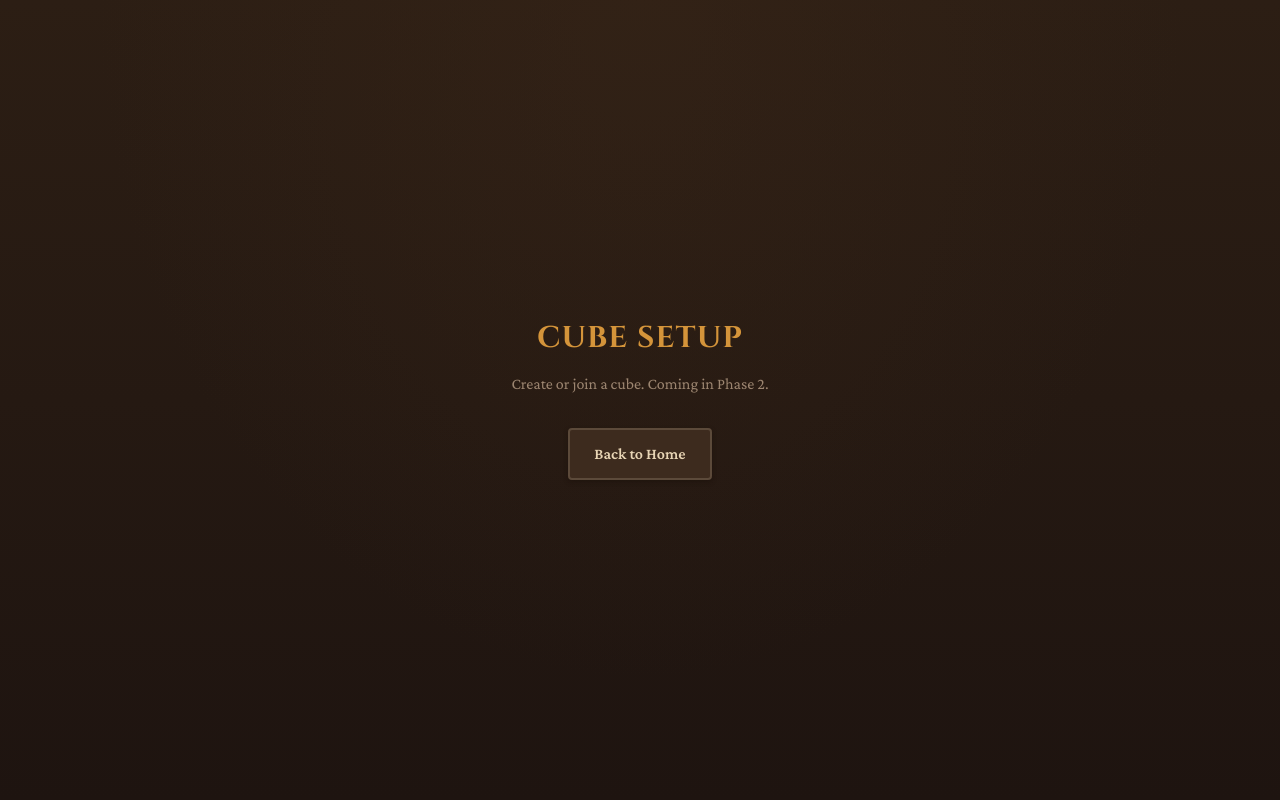
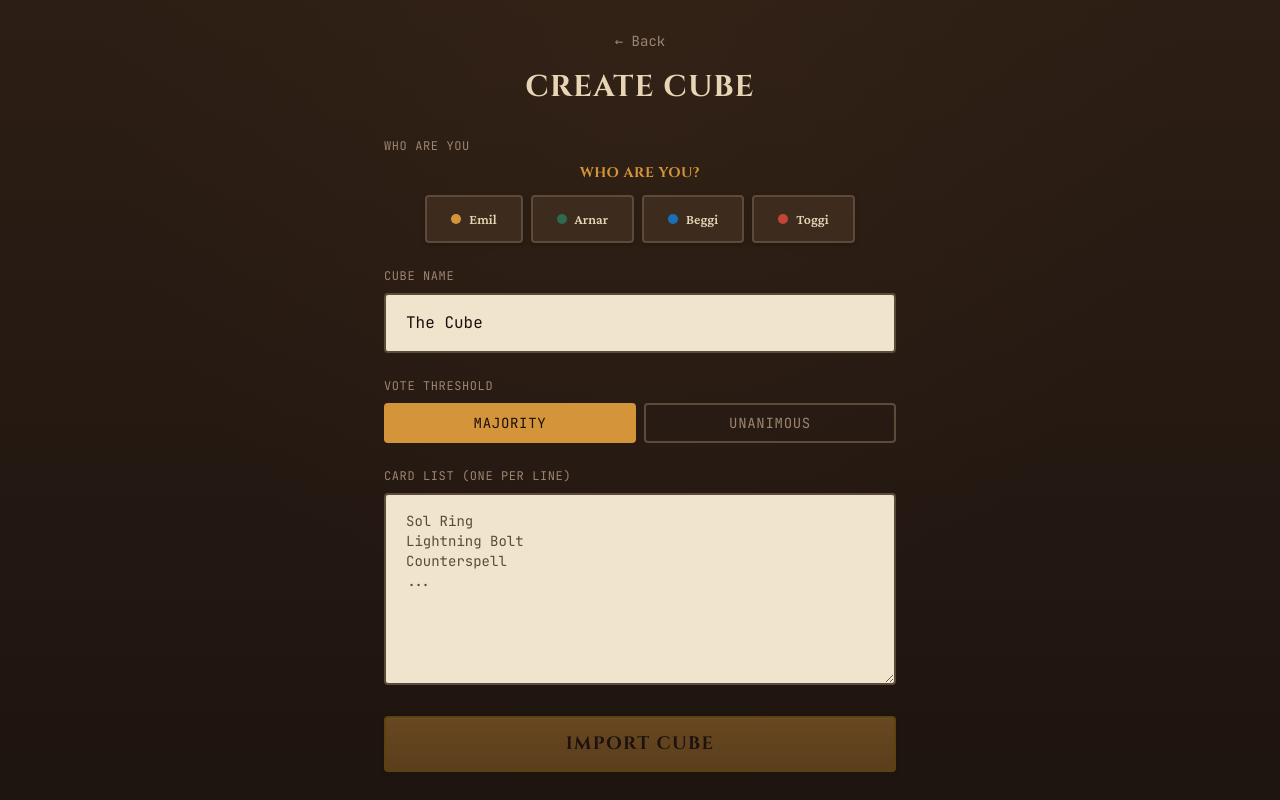
Before and after one commit to Interkz/archidekt-swiper, a React (Vite) app: page /cube/setup in a window 1280 px wide. Built offline with nearby package versions, Linux system fonts and the light colour scheme.

Commit message:
feat: CubeSetupPage — import flow with progress and otag tagging

```diff
--- a/src/pages/CubeSetupPage.tsx
+++ b/src/pages/CubeSetupPage.tsx
@@ -1,17 +1,243 @@
-import { Link } from 'react-router-dom'
+import { useState, useCallback } from 'react'
+import { useNavigate, Link } from 'react-router-dom'
+import { useCubeStore } from '../stores/cubeStore'
+import { parseCubeList, resolveCards, resolveOtags } from '../services/scryfallImport'
+import type { CubeCard } from '../types/cube'
+import MemberPicker from '../components/cube/MemberPicker'
+
+type ImportPhase = 'idle' | 'resolving' | 'tagging' | 'done' | 'error'
 
 export default function CubeSetupPage() {
+  const navigate = useNavigate()
+  const { memberName, createCube, setCards, currentCubeId } = useCubeStore()
+
+  const [cubeName, setCubeName] = useState('The Cube')
+  const [threshold, setThreshold] = useState<'majority' | 'unanimous'>('majority')
+  const [cardText, setCardText] = useState('')
+  const [phase, setPhase] = useState<ImportPhase>('idle')
+  const [progress, setProgress] = useState({ resolved: 0, total: 0, tag: '' })
+  const [errorMsg, setErrorMsg] = useState('')
+
+  const handleImport = useCallback(async () => {
+    if (!memberName) {
+      setErrorMsg('Select your name first')
+      return
+    }
+
+    const names = parseCubeList(cardText)
+    if (names.length === 0) {
+      setErrorMsg('No cards found in the list')
+      return
+    }
+
+    setPhase('resolving')
+    setProgress({ resolved: 0, total: names.length, tag: '' })
+    setErrorMsg('')
+
+    try {
+      // Step 1: Resolve card data from Scryfall
+      const resolved = await resolveCards(names, (done, total) => {
+        setProgress(p => ({ ...p, resolved: done, total }))
+      })
+
+      // Step 2: Resolve otag categories
+      setPhase('tagging')
+      const tagMap = await resolveOtags(
+        resolved.map(c => c.name),
+        (category) => {
+          setProgress(p => ({ ...p, tag: category }))
+        }
+      )
+
+      // Step 3: Create cube and import cards
+      createCube(cubeName, 360, threshold)
+      const cubeId = useCubeStore.getState().currentCubeId
+
+      const cubeCards: CubeCard[] = resolved.map(card => ({
+        id: crypto.randomUUID(),
+        cube_id: cubeId || '',
+        scryfall_id: card.scryfall_id,
+        name: card.name,
+        mana_cost: card.mana_cost,
+        cmc: card.cmc,
+        type_line: card.type_line,
+        color_identity: card.color_identity,
+        tags: tagMap.get(card.name.toLowerCase()) || [],
+        set_code: card.set_code,
+        image_uri: card.image_uri,
+        added_by: memberName,
+        added_at: new Date().toISOString(),
+      }))
+
+      setCards(cubeCards)
+      setPhase('done')
+
+      // Navigate to browser
+      const id = useCubeStore.getState().currentCubeId
+      setTimeout(() => navigate(`/cube/${id}/browser`), 500)
+    } catch (err) {
+      setPhase('error')
+      setErrorMsg(err instanceof Error ? err.message : 'Import failed')
+    }
+  }, [cardText, cubeName, threshold, memberName, createCube, setCards, navigate])
+
+  const isImporting = phase === 'resolving' || phase === 'tagging'
+  const progressPercent = progress.total > 0 ? Math.round((progress.resolved / progress.total) * 100) : 0
+
+  // If cube already exists, offer to go to it
+  if (currentCubeId && useCubeStore.getState().cards.length > 0 && phase === 'idle') {
+    return (
+      <div className="min-h-screen flex flex-col items-center justify-center p-6">
+        <h1 className="font-display text-3xl text-[var(--text-light)] tracking-wider mb-4">
+          CUBE EXISTS
+        </h1>
+        <p className="text-[var(--text-muted)] mb-8">
+          You already have a cube loaded ({useCubeStore.getState().cards.length} cards).
+        </p>
+        <div className="flex gap-4">
+          <Link to={`/cube/${currentCubeId}/browser`} className="btn-tavern px-6 py-3 inline-block text-center">
+            Open Cube
+          </Link>
+          <button
+            onClick={() => {
+              useCubeStore.getState().setCards([])
+              useCubeStore.setState({ currentCubeId: null, cube: null, members: [], proposals: [], votes: {} })
+            }}
+            className="btn-wood px-6 py-3"
+          >
+            Start Fresh
+          </button>
+        </div>
+      </div>
+    )
+  }
+
   return (
     <div className="min-h-screen flex flex-col items-center justify-center p-6">
-      <h1 className="font-display text-3xl text-[var(--amber)] tracking-wider mb-4">
-        CUBE SETUP
-      </h1>
-      <p className="text-[var(--text-muted)] mb-8">
-        Create or join a cube. Coming in Phase 2.
-      </p>
-      <Link to="/" className="btn-wood px-6 py-2 inline-block">
-        Back to Home
-      </Link>
+      <div className="w-full max-w-lg">
+        {/* Header */}
+        <div className="text-center mb-8">
+          <Link to="/" className="text-[var(--text-muted)] text-sm font-mono hover:text-[var(--text-light)] transition-colors">
+            &larr; Back
+          </Link>
+          <h1 className="font-display text-3xl text-[var(--text-light)] tracking-wider mt-4">
+            CREATE CUBE
+          </h1>
+        </div>
+
+        {/* Member Picker */}
+        <div className="mb-6">
+          <label className="text-terminal text-[var(--text-muted)] tracking-widest block mb-2">
+            WHO ARE YOU
+          </label>
+          <MemberPicker />
+        </div>
+
+        {/* Cube Name */}
+        <div className="mb-6">
+          <label className="text-terminal text-[var(--text-muted)] tracking-widest block mb-2">
+            CUBE NAME
+          </label>
+          <input
+            type="text"
+            value={cubeName}
+            onChange={e => setCubeName(e.target.value)}
+            className="input-terminal w-full"
+            disabled={isImporting}
+          />
+        </div>
+
+        {/* Vote Threshold */}
+        <div className="mb-6">
+          <label className="text-terminal text-[var(--text-muted)] tracking-widest block mb-2">
+            VOTE THRESHOLD
+          </label>
+          <div className="flex gap-2">
+            <button
+              onClick={() => setThreshold('majority')}
+              className={`flex-1 px-4 py-2 border-2 rounded font-mono text-sm uppercase tracking-wider transition-all ${
+                threshold === 'majority'
+                  ? 'border-[var(--amber)] bg-[var(--amber)] text-[var(--ink-primary)]'
+                  : 'border-[var(--border-wood)] text-[var(--text-muted)] hover:border-[var(--text-muted)]'
+              }`}
+              disabled={isImporting}
+            >
+              Majority
+            </button>
+            <button
+              onClick={() => setThreshold('unanimous')}
+              className={`flex-1 px-4 py-2 border-2 rounded font-mono text-sm uppercase tracking-wider transition-all ${
+                threshold === 'unanimous'
+                  ? 'border-[var(--amber)] bg-[var(--amber)] text-[var(--ink-primary)]'
+                  : 'border-[var(--border-wood)] text-[var(--text-muted)] hover:border-[var(--text-muted)]'
+              }`}
+              disabled={isImporting}
+            >
+              Unanimous
+            </button>
+          </div>
+        </div>
+
+        {/* Card List */}
+        <div className="mb-6">
+          <label className="text-terminal text-[var(--text-muted)] tracking-widest block mb-2">
+            CARD LIST (ONE PER LINE)
+          </label>
+          <textarea
+            value={cardText}
+            onChange={e => setCardText(e.target.value)}
+            className="input-terminal w-full h-48 resize-y font-mono text-sm"
+            placeholder={"Sol Ring\nLightning Bolt\nCounterspell\n..."}
+            disabled={isImporting}
+          />
+          {cardText && (
+            <p className="font-mono text-xs text-[var(--text-muted)] mt-1">
+              {parseCubeList(cardText).length} unique cards detected
+            </p>
+          )}
+        </div>
+
+        {/* Progress */}
+        {isImporting && (
+          <div className="mb-6">
+            <div className="progress-ledger mb-2">
+              <div
+                className="progress-ledger-fill"
+                style={{ width: phase === 'tagging' ? '100%' : `${progressPercent}%` }}
+              />
+            </div>
+            <p className="font-mono text-xs text-[var(--text-muted)] text-center">
+              {phase === 'resolving' && `Resolving cards... ${progress.resolved}/${progress.total}`}
+              {phase === 'tagging' && `Tagging: ${progress.tag}...`}
+            </p>
+          </div>
+        )}
+
+        {/* Error */}
+        {errorMsg && (
+          <div className="mb-6 border-2 border-[var(--negative)] rounded p-3">
+            <p className="font-mono text-sm text-[var(--negative)]">{errorMsg}</p>
+          </div>
+        )}
+
+        {/* Done */}
+        {phase === 'done' && (
+          <div className="mb-6 border-2 border-[var(--positive)] rounded p-3 text-center">
+            <p className="font-mono text-sm text-[var(--positive)]">
+              Import complete! Redirecting...
+            </p>
+          </div>
+        )}
+
+        {/* Submit */}
+        <button
+          onClick={handleImport}
+          disabled={isImporting || !cardText.trim() || !memberName}
+          className="w-full btn-tavern text-center text-lg py-4"
+        >
+          {isImporting ? 'Importing...' : 'Import Cube'}
+        </button>
+      </div>
     </div>
   )
 }
```
